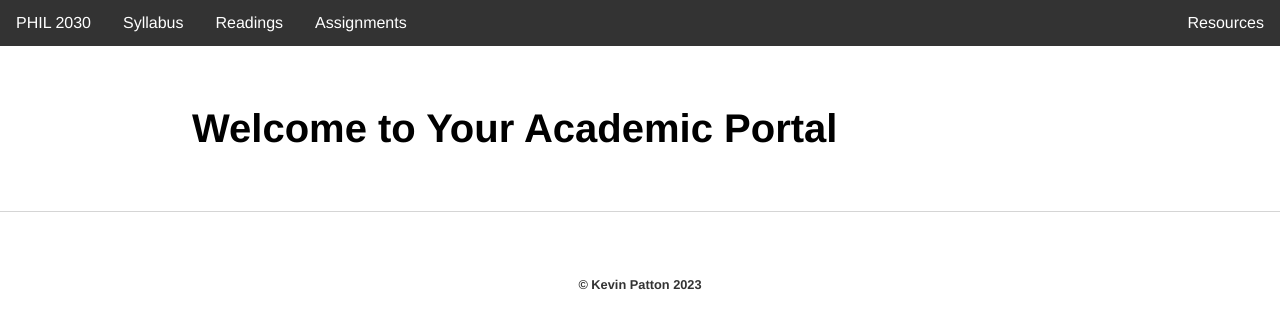
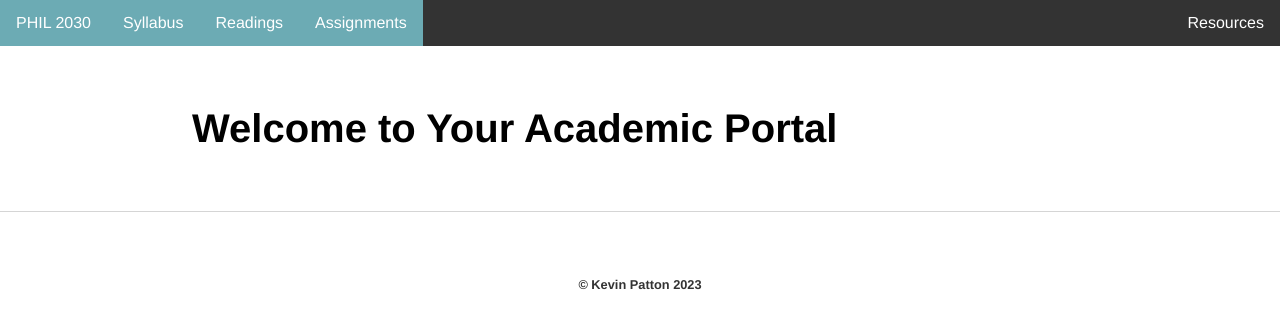
Before and after one commit to kevinjpatton/kevinjpatton.github.io, a Jekyll site: the page built from teaching/new_css_test.html, in a window 1280 px wide. Shown: the top 329 px of the page. Built offline with Jekyll 4.4.1, drawn with Linux system fonts in a browser that asks for light colours; Markdown is read by kramdown in place of the engine named in the settings.

Commit message:
Update student_view.html

```diff
--- a/_layouts/student_view.html
+++ b/_layouts/student_view.html
@@ -32,7 +32,7 @@
 
         ul.topnav li a.active,
         ul.topnav li a:hover:not(.active) {
-            background-color: #333;
+            background-color: #6cabb4;
         }
 
         @media screen and (max-width: 600px) {
```
